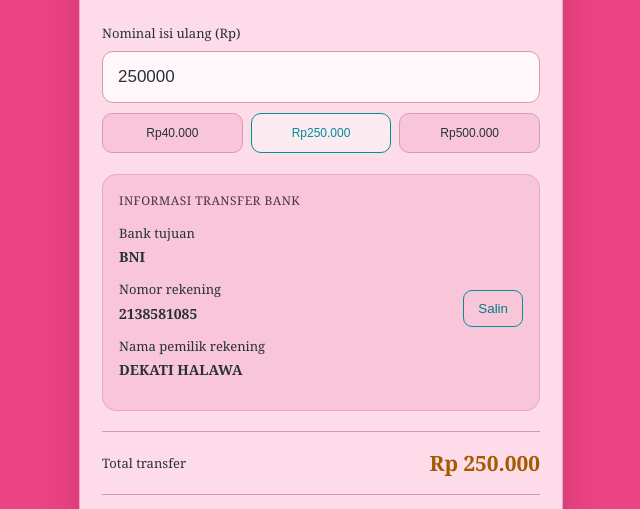
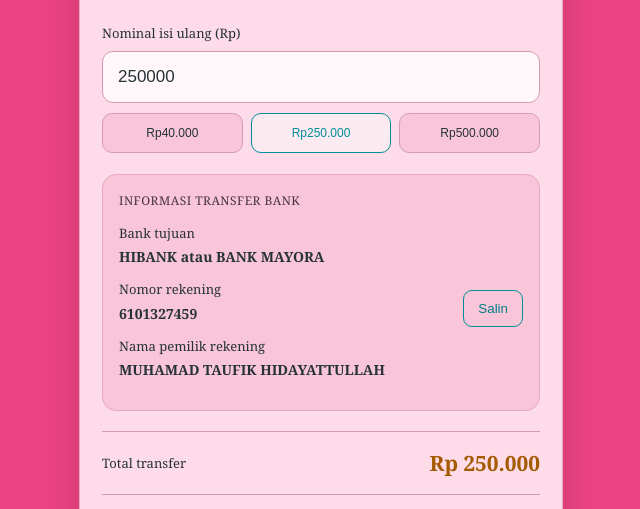
Before and after one commit to mrvinprntn-bot/isiulangastroqoradigital, a plain HTML site: page index.html in a window 1280 px wide. Shown: the part 242-751 px from the top of the page, without its empty margins (319-959 px from the left). Drawn offline with Linux system fonts and the light colour scheme.

Commit message:
Add files via upload

```diff
--- a/index.html
+++ b/index.html
@@ -257,20 +257,20 @@ input:focus { border-color: #D64D83; }
 
         <div class="bank-info">
             Bank tujuan
-            <strong>BNI</strong>
+            <strong>HIBANK atau BANK MAYORA</strong>
         </div>
 
         <div class="account-row">
             <div class="bank-info">
                 Nomor rekening
-                <strong id="rekening">2138581085</strong>
+                <strong id="rekening">6101327459</strong>
             </div>
             <button class="copy-btn" onclick="copyRekening()">Salin</button>
         </div>
 
         <div class="bank-info">
             Nama pemilik rekening
-            <strong>DEKATI HALAWA</strong>
+            <strong>MUHAMAD TAUFIK HIDAYATTULLAH</strong>
         </div>
     </section>
 
```
